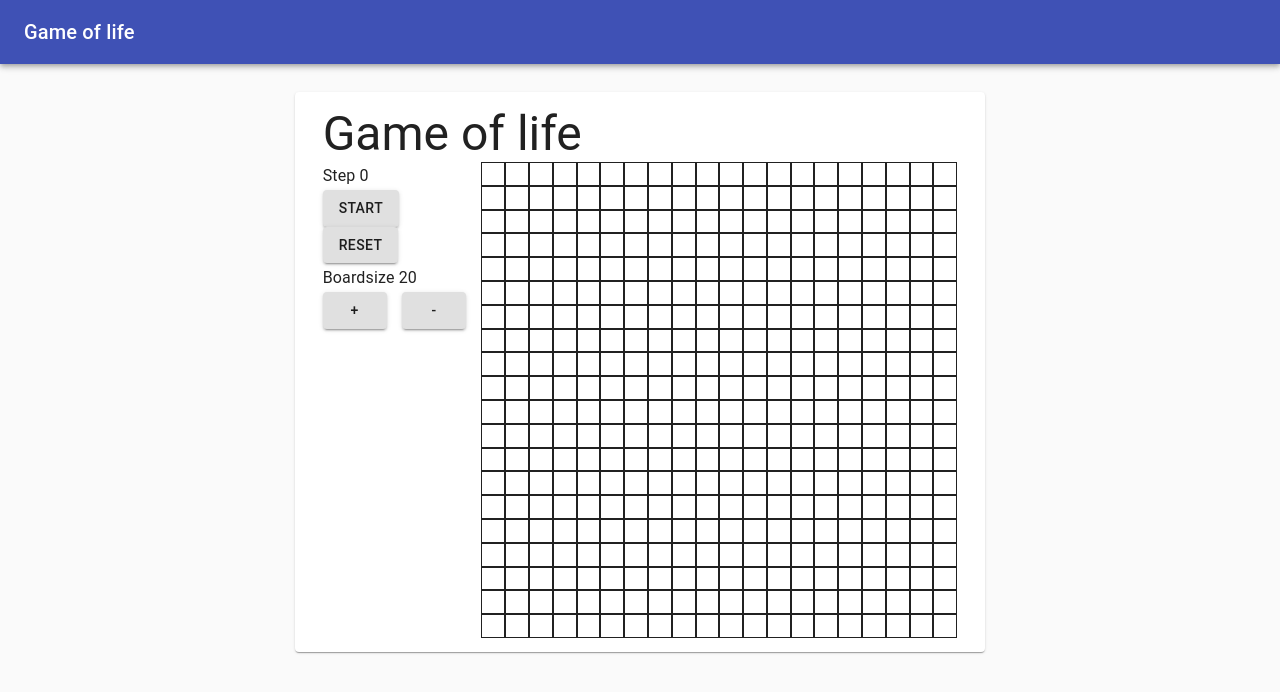
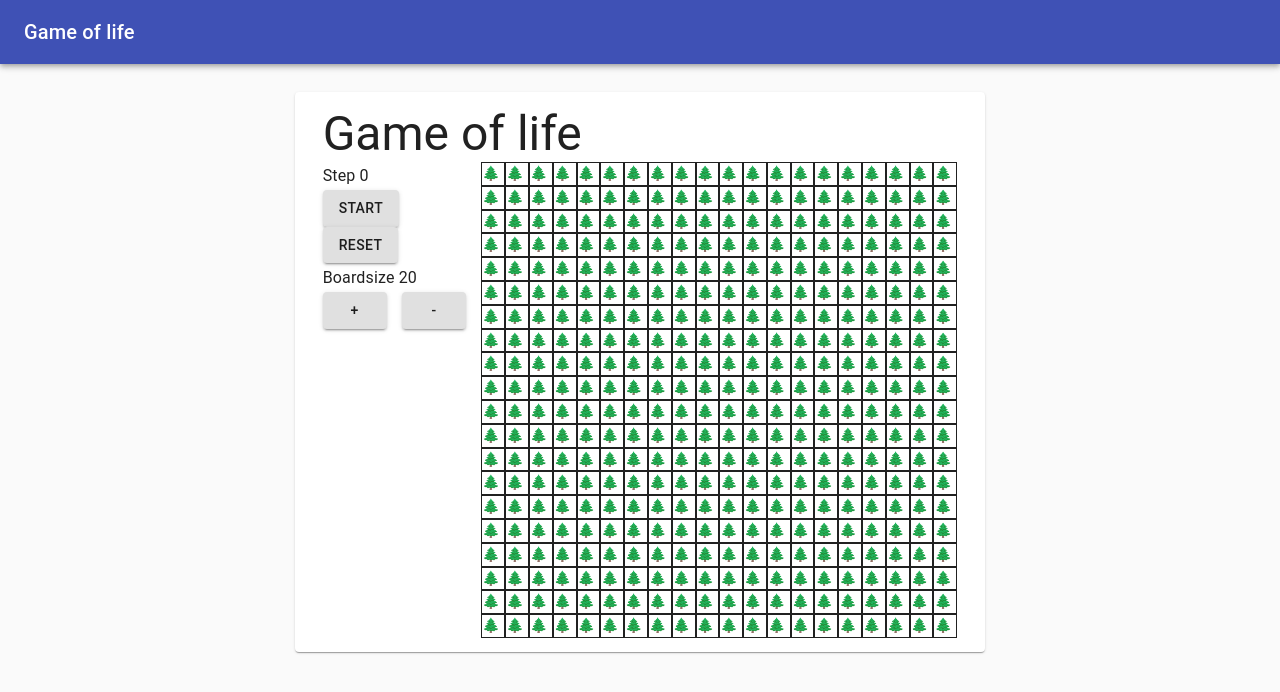
Before and after one commit to kevba/game-of-life, a React app: page / in a window 1280 px wide. Shown: the top 692 px of the page. Built offline with nearby package versions, Linux system fonts and the light colour scheme.

Commit message:
Started on refactor using a flat array to increase performance

```diff
--- a/index.html
+++ b/index.html
@@ -1,11 +1,11 @@
 <!DOCTYPE html>
 <html>
   <head>
-    <title>React and TypeScript</title>
+    <title>Game of Life</title>
   </head>
   <body>
     <div id="root"></div>
     <!-- Compiled TypeScript -->
-    <script src="dist/bundle.js" type="text/javascript"></script>
+    <script src="bundle.js" type="text/javascript"></script>
   </body>
 </html>
--- a/src/components/game/boardstate.ts
+++ b/src/components/game/boardstate.ts
@@ -1,17 +1,46 @@
-export type boardState = number[][];
-
-export const emptyBoardState = (size: number): boardState => {
-    let arr: number[][] = [];
-
-    for (let i = 0; i < size; i++) {
-        arr[i] = [];
-
-        for (let j = 0; j < size; j++) {
-            arr[i].push(0);
-        }
+export interface ICell {
+    color: string;
+    icon: string;
+    alive: boolean;
 }
 
-    return arr;
+export const createDefaultCell = (): ICell => {
+    return {
+        color: "black",
+        icon: String.fromCodePoint(0x1f332),
+        alive: false,
+    };
+};
+
+export type Board = {
+    state: ICell[];
+    width: number;
+    get: (x: number, y: number) => ICell;
+    set: (x: number, y: number, cell: ICell) => void;
+};
+
+export function Board(width: number): void {
+    this.width = width;
+    this.state = emptyBoardState(width);
+
+    this.get = (x: number, y: number): ICell => {
+        return this.state[y * this.width + x];
+    };
+
+    this.set = (x: number, y: number, cell: ICell) => {
+        const index = y * this.width + x;
+        this.state[index] = cell;
+    };
+}
+
+export const emptyBoardState = (size: number): ICell[] => {
+    let state: ICell[] = [];
+
+    for (let i = 0; i < size * size; i++) {
+        state.push(createDefaultCell());
+    }
+
+    return state;
 };
 
 const MIN_NEEDED_LIVING_CELLS = 2;
@@ -19,46 +48,45 @@ const MAX_NEEDED_LIVING_CELLS = 3;
 
 const REPRODUCE_NEEDED = 3;
 
-export const simulateStep = (state: boardState): boardState => {
-    let newState = emptyBoardState(state.length);
+export const simulateStep = (board: Board) => {
+    let newState = emptyBoardState(board.width);
 
-    for (let rowNum = 0; rowNum < state.length; rowNum++) {
-        for (let columnNum = 0; columnNum < state[rowNum].length; columnNum++) {
-            let neighbours = getCellNeighbours(state, rowNum, columnNum);
-            let cellValue = state[rowNum][columnNum];
+    for (let cellNum = 0; cellNum < board.state.length; cellNum++) {
+        let cell = board.state[cellNum];
+
+        let neighbours = getCellNeighbours(board, cellNum);
+        let isAlive = board.state[cellNum].alive;
 
         let livingNeighbours = countLiving(neighbours);
 
-            let newCellValue = 0;
         // the cell is alive, check its neighbours to see if it continues to do so.
-            if (cellValue === 1) {
+        if (isAlive) {
             if (livingNeighbours < MIN_NEEDED_LIVING_CELLS) {
-                    newCellValue = 0;
+                cell.alive = false;
             } else if (livingNeighbours > MAX_NEEDED_LIVING_CELLS) {
-                    newCellValue = 0;
+                cell.alive = false;
             } else {
-                    newCellValue = 1;
+                cell.alive = true;
             }
         } else {
             // the cell is dead/unpopulated, check its neighbours to see if a new one can be produced.
             if (livingNeighbours === REPRODUCE_NEEDED) {
-                    newCellValue = 1;
+                cell.alive = true;
             } else {
-                    newCellValue = 0;
+                cell.alive = false;
             }
         }
 
-            newState[rowNum][columnNum] = newCellValue;
-        }
+        newState[cellNum] = cell;
     }
 
-    return newState;
+    board.state = newState;
 };
 
-const countLiving = (neighbours: number[]): number => {
+const countLiving = (neighbours: ICell[]): number => {
     let liveCellCount = 0;
     for (let cellValue of neighbours) {
-        if (cellValue) {
+        if (cellValue.alive) {
             liveCellCount++;
         }
     }
@@ -66,67 +94,30 @@ const countLiving = (neighbours: number[]): number => {
     return liveCellCount;
 };
 
-const getCellNeighbours = (
-    state: boardState,
-    cellRow: number,
-    cellColumn: number
-): number[] => {
+const getCellNeighbours = (board: Board, cellNum: number): ICell[] => {
     let neigbourValues = [];
 
-    // topleft
-    neigbourValues.push(getCellValue(state, cellRow - 1, cellColumn - 1));
-    // topmiddle
-    neigbourValues.push(getCellValue(state, cellRow - 1, cellColumn));
-    // topright
-    neigbourValues.push(getCellValue(state, cellRow - 1, cellColumn + 1));
+    for (let topIndex of [-1, 0, 1]) {
+        neigbourValues.push(getCell(board, cellNum - topIndex - board.width));
+    }
 
-    // middleleft
-    neigbourValues.push(getCellValue(state, cellRow, cellColumn - 1));
-    // middleright
-    neigbourValues.push(getCellValue(state, cellRow, cellColumn + 1));
+    for (let middleIndex of [-1, 1]) {
+        neigbourValues.push(getCell(board, cellNum - middleIndex));
+    }
 
-    // bottomleft
-    neigbourValues.push(getCellValue(state, cellRow + 1, cellColumn - 1));
-    // bottommiddle
-    neigbourValues.push(getCellValue(state, cellRow + 1, cellColumn));
-    // bottomright
-    neigbourValues.push(getCellValue(state, cellRow + 1, cellColumn + 1));
+    for (let bottomIndex of [-1, 0, 1]) {
+        neigbourValues.push(
+            getCell(board, cellNum - bottomIndex + board.width)
+        );
+    }
 
     return neigbourValues;
 };
 
-const getCellValue = (
-    state: boardState,
-    cellRow: number,
-    cellColumn: number
-): number => {
-    if (cellRow < 0 || cellRow > state.length - 1) {
-        return 0;
+const getCell = (board: Board, cellNum: number): ICell => {
+    if (cellNum < 0 || cellNum > board.state.length - 1) {
+        return createDefaultCell();
     }
 
-    if (cellColumn < 0 || cellColumn > state[cellRow].length - 1) {
-        return 0;
-    }
-
-    return state[cellRow][cellColumn];
+    return board.state[cellNum];
 };
-
-export const addGlider = (
-    state: boardState,
-    startRow: number,
-    startColumn: number
-): boardState => {
-    state[startRow][startColumn] = 0;
-    state[startRow][startColumn + 1] = 1;
-    state[startRow][startColumn + 2] = 0;
-
-    state[startRow + 1][startColumn] = 0;
-    state[startRow + 1][startColumn + 1] = 0;
-    state[startRow + 1][startColumn + 2] = 1;
-
-    state[startRow + 2][startColumn] = 1;
-    state[startRow + 2][startColumn + 1] = 1;
-    state[startRow + 2][startColumn + 2] = 1;
-
-    return state;
-};
--- a/src/components/game/cell.tsx
+++ b/src/components/game/cell.tsx
@@ -1,8 +1,9 @@
 import { makeStyles } from '@material-ui/core';
 import React from 'react';
+import { ICell } from './boardstate';
 
 interface ICellProps {
-    cellValue: number,
+    cell: ICell,
     boardSize: number,
     onClick: () => void
 }
@@ -13,7 +14,7 @@ const useStyles = makeStyles({
         flexBasis: `calc(100%/${props.boardSize})`,
         border: "1px solid",
         boxSizing: "border-box",
-        backgroundColor: props.cellValue === 1 ? "black" : "white",
+        backgroundColor: props.cell.alive ? props.cell.color : "white",
 
         "&::before": {
             content: '""',
@@ -32,13 +33,15 @@ const useStyles = makeStyles({
 })
 
 export const Cell = (props: ICellProps): React.ReactElement => {
-    const {onClick} = props
+    const {onClick, cell} = props
     const classes = useStyles(props)
 
 
     return (
         <div className={classes.root} onClick={onClick}>
-            <div className={classes.cell} />
+            <div className={classes.cell}>
+                {`${cell.icon}`}
+            </div>
         </div>
     )
 }
--- a/src/components/game/gameField.tsx
+++ b/src/components/game/gameField.tsx
@@ -1,21 +1,27 @@
 import React from 'react';
-import { boardState } from './boardstate';
+import { Board, ICell } from './boardstate';
 import { Row } from './row';
 
 interface IGameFieldProps {
-    boardState: boardState,
+    board: Board,
     onCellClick: (row: number, col: number) => void
 }
 
 export const GameField = (props: IGameFieldProps): React.ReactElement => {
-    const {boardState, onCellClick} = props
+    const {board, onCellClick} = props
 
     const renderRows = ():React.ReactElement[] => {
-        return boardState.map((row: number[], rowNumber: number) => {
-            return (
-                <Row key={rowNumber} row={row} onCellClick={(col: number) => onCellClick(rowNumber, col)}/>
+        let rows: React.ReactElement[] = []
+
+        for (let rowNum = 0; rowNum<board.width; rowNum++) {
+            let rowCells: ICell[] = board.state.slice(rowNum*board.width, (rowNum+1)*board.width)
+
+            rows.push(
+                <Row key={rowNum} row={rowCells} onCellClick={(col: number) => onCellClick(rowNum, col)}/>
             )
-        })
+        }
+
+        return rows
     }
 
     return (
--- a/src/components/game/index.tsx
+++ b/src/components/game/index.tsx
@@ -1,5 +1,5 @@
 import React, { useEffect, useState } from 'react';
-import { simulateStep, emptyBoardState } from './boardstate';
+import { simulateStep, emptyBoardState, Board } from './boardstate';
 import { GameField } from './gameField';
 import { Typography, Divider, Button, Grid } from '@material-ui/core';
 
@@ -10,28 +10,23 @@ export const GameContainer = (): React.ReactElement => {
     const [isRunning, setIsRunning] = useState(false)
 
     const [boardSize, setBoardSize] = useState(20)
-    const [boardState, setBoardState] = useState(emptyBoardState(boardSize))
+    const [board, setBoard] = useState<Board>(new Board(boardSize))
 
     const nextStep = () => {
         setStep(step+1)
 
-        const newState = simulateStep(boardState)
-        setBoardState(newState)
+        simulateStep(board)
     }
 
-    useEffect(() => {
-        let timer = null
+    // useEffect(() => {
+    //     let timer = null
 
-        if (isRunning) {
-            timer = setTimeout(() => nextStep(), STEP_INTERVAL);
-        }
+    //     if (isRunning) {
+    //         timer = setTimeout(() => nextStep(), STEP_INTERVAL);
+    //     }
 
-        return () => clearTimeout(timer);
-    }, [isRunning, boardState]);
-
-    useEffect(() => {
-        setBoardState(emptyBoardState(boardSize))
-    }, [boardSize, setBoardState])
+    //     return () => clearTimeout(timer);
+    // }, [isRunning, boardState]);
 
     const handleStartStop = () => {
         setIsRunning(!isRunning)
@@ -39,7 +34,7 @@ export const GameContainer = (): React.ReactElement => {
 
     const handleReset = () => {
         setIsRunning(false)
-        setBoardState(emptyBoardState(boardSize))
+        setBoard(new Board(boardSize))
         setStep(0)
     }
 
@@ -48,15 +43,9 @@ export const GameContainer = (): React.ReactElement => {
             return
         }
 
-        let currentBoardState = [...boardState]
-
-        if (boardState[row][col] === 1) {
-            currentBoardState[row][col] = 0
-        } else {
-            currentBoardState[row][col] = 1
-        }
-
-        setBoardState(currentBoardState)
+        let cell = board.get(row, col)
+        cell.alive = !cell.alive
+        board.set(row, col, cell)
     }
 
     const renderBoardSizeControls = ():React.ReactElement => {
@@ -124,7 +113,7 @@ export const GameContainer = (): React.ReactElement => {
             </Grid>
 
             <Grid item xs={9} >
-                <GameField boardState={boardState} onCellClick={handleCellClick}/>
+                <GameField board={board} onCellClick={handleCellClick}/>
             </Grid>
 
         </Grid>
--- a/src/components/game/row.tsx
+++ b/src/components/game/row.tsx
@@ -1,9 +1,10 @@
 import { makeStyles } from '@material-ui/core';
 import React from 'react';
 import { Cell } from './cell';
+import { ICell } from './boardstate';
 
 interface IRowProps {
-    row: number[]
+    row: ICell[]
     onCellClick: (col: number) => void
 }
 
@@ -19,17 +20,17 @@ export const Row = (props: IRowProps): React.ReactElement => {
     const {row, onCellClick} = props
     const classes = useStyles()
 
-    const renderCells = (row: number[]): React.ReactElement[] => {
-        return row.map((cellValue: number, column: number) => {
+    const renderCells = (): React.ReactElement[] => {
+        return row.map((cellValue: ICell, column: number) => {
             return (
-                <Cell key={column} boardSize={row.length} cellValue={cellValue} onClick={() => onCellClick(column)}/>
+                <Cell key={column} boardSize={row.length} cell={cellValue} onClick={() => onCellClick(column)}/>
             )
         })
     }
 
     return (
         <div className={classes.root}>
-            {renderCells(row)}
+            {renderCells()}
         </div>
     )
 }
```
Lines whose indentation alone changed are shown as unchanged.
